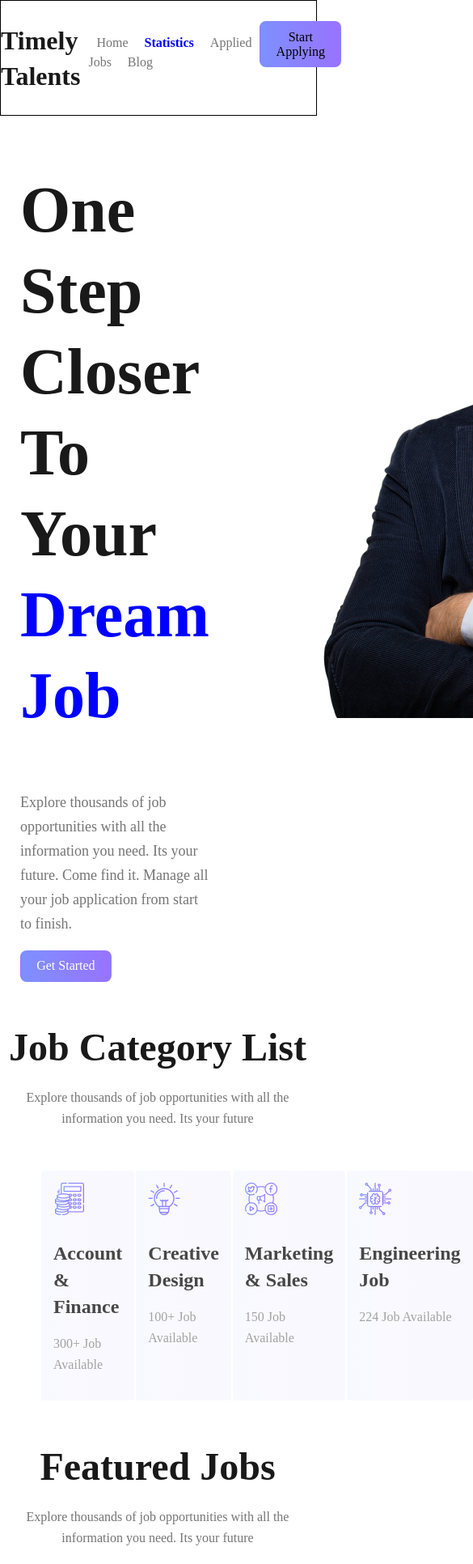
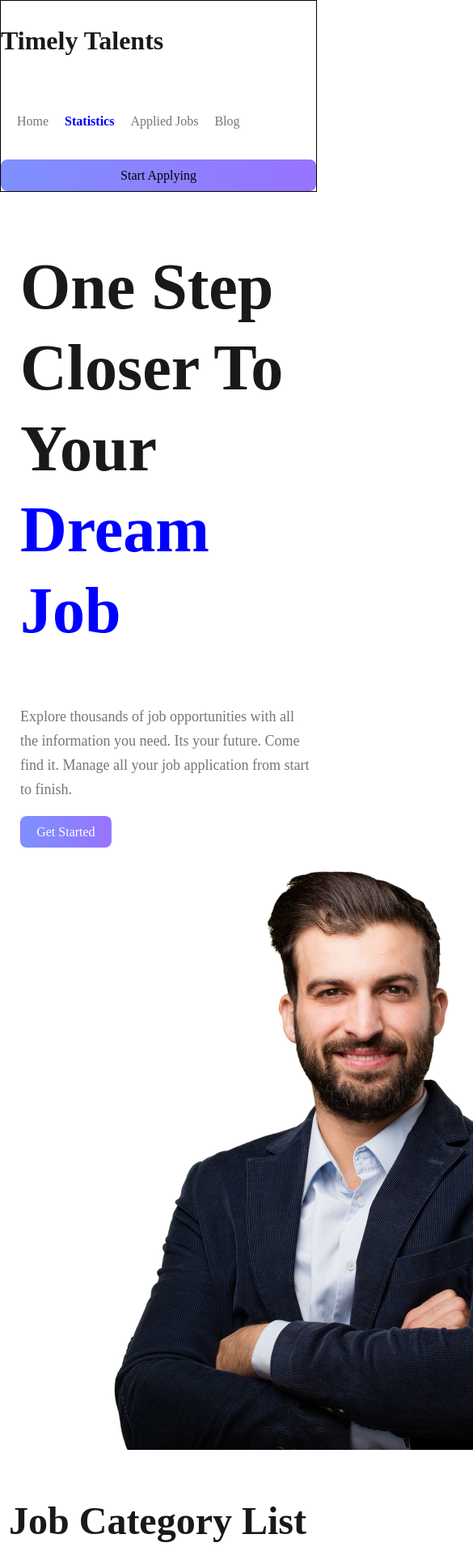
Before and after one commit to mehedihasanrupok/Carrer-Hub, a React (Vite) app: page / in a window 390 px wide. Shown: the top 1932 px of the page at 81% size, 585 px wide, since content can reach past the window. Built offline with nearby package versions, Linux system fonts and the light colour scheme.

Commit message:
responsive Mobile

```diff
--- a/src/components/Bannner/Banner.css
+++ b/src/components/Bannner/Banner.css
@@ -14,6 +14,9 @@
 
 .special-word {
     color: blue;
+}
+.img{
+    width: 100%;
 }
 
 .details {
@@ -32,3 +35,10 @@
     margin-left: 25px;
     color: white;
 }
+
+@media only screen and (max-width:576px){
+    .banner-container {
+        flex-direction: column;
+    }
+
+}
--- a/src/components/Bannner/Banner.jsx
+++ b/src/components/Bannner/Banner.jsx
@@ -10,7 +10,7 @@ const Banner = () => {
                     Come find it. Manage all your job application from start to finish.</p>
                 <button className='start-button'>Get Started</button>
             </div>
-            <div>
+            <div className='img'>
                 <img src="../../../public/All Images/P3OLGJ1 copy 1.png" alt="" srcset="" />
             </div>
         </div>
--- a/src/components/Footer/Footer.css
+++ b/src/components/Footer/Footer.css
@@ -79,3 +79,11 @@ h4 {
     line-height: 160%;
     color: rgba(255, 255, 255, 0.4);
 }
+
+@media only screen and (max-width:576px) {
+    .footer-container-one {
+        display: grid;
+        grid-template-columns: repeat(1, 1fr);
+    }
+
+}
--- a/src/components/Header/Header.css
+++ b/src/components/Header/Header.css
@@ -56,3 +56,11 @@ a{
     background: linear-gradient(90deg, #7E90FE 0%, #9873FF 100%);
     border-radius: 8px;
 }
+
+
+@media only screen and (max-width:576px){
+    .navbar-container{
+        flex-direction: column;
+    }
+
+}
--- a/src/components/Home/Home.css
+++ b/src/components/Home/Home.css
@@ -11,6 +11,7 @@
 
 .catagory-container {
     margin-top: 30px;
+    width: 100%;
 }
 
 .description {
@@ -44,3 +45,14 @@
     background: linear-gradient(90deg, #7E90FE 0%, #9873FF 100%);
     border-radius: 8px;
 }
+
+@media only screen and (max-width:576px) {
+    .each-catagory {
+        flex-direction: column;
+    }
+    .each-vacancy {
+        display: grid;
+        grid-template-columns: repeat(1, 1fr);
+
+    }
+}
```
